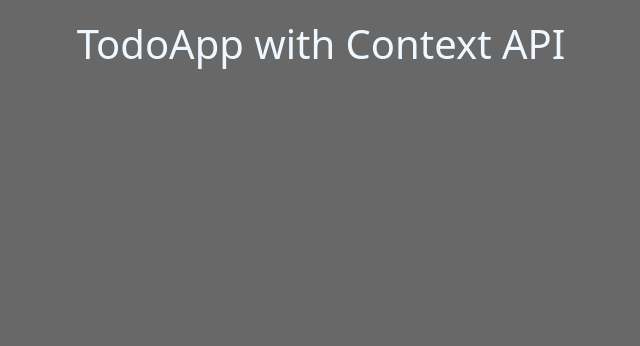
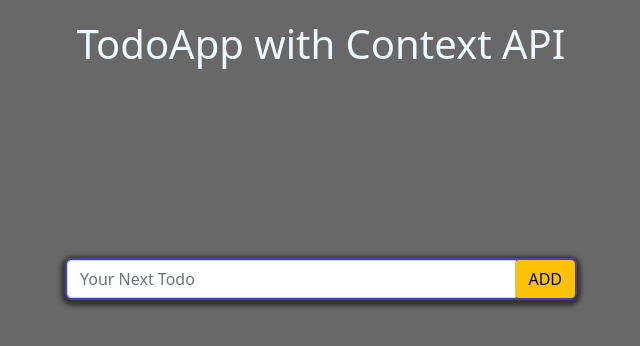
Before and after one commit to Shubham-ar/toDoApp-contextAPI-reducers, a React (Create React App) app: page / in a window 1280 px wide. Shown: the top 346 px of the page, without its empty margins (319-959 px from the left). Built offline with nearby package versions, Linux system fonts and the light colour scheme.

Commit message:
commit on master

```diff
--- a/src/App.js
+++ b/src/App.js
@@ -1,19 +1,23 @@
 import React from 'react'
-import {useReducer} from 'react'
+import { useReducer } from 'react'
 // we are not using useContext this time
-import {Container} from 'reactstrap'
+import { Container } from 'reactstrap'
 import 'bootstrap/dist/css/bootstrap.min.css'
 import './App.css'
 
-import {TodoContext} from './context/TodoContext'
+import { TodoContext } from './context/TodoContext'
 import todoReducer from './context/reducer'
+import TodoForm from './components/TodoForm'
+//uuid is used to install UUID which is a tool used to generate unique ids
 
-const App=()=>{
-  const [todos,dispatch]=useReducer(todoReducer,[]);
-  return(
-    <TodoContext.Provider value={{todos,dispatch}}>
+
+const App = () => {
+  const [todos, dispatch] = useReducer(todoReducer, []);
+  return (
+    <TodoContext.Provider value={{ todos, dispatch }}>
       <Container fluid>
         <h1>TodoApp with Context API</h1>
+        <TodoForm />
       </Container>
 
     </TodoContext.Provider>
--- /dev/null
+++ b/src/components/TodoForm.js
@@ -0,0 +1,61 @@
+import React, { useState, useContext } from 'react'
+import {
+    FormGroup,
+    Input,
+    Button,
+    Form,
+    InputGroup,
+    InputGroupAddon
+} from "reactstrap"
+
+import { v4 } from "uuid"
+import { TodoContext } from "../context/TodoContext"
+import { ADD_TODO, REMOVE_TODO } from "../context/action.types"
+
+const TodoForm = () => {
+
+    const [todoString, setTodoString] = useState("");
+    const { dispatch } = useContext(TodoContext);
+
+    const handleSubmit = e => {
+        e.preventDefault();
+        if (todoString === "") {
+            return alert("Please enter Todo ")
+        }
+
+        const todo = {
+            todoString,
+            id: v4()
+        }
+        dispatch({
+            type: ADD_TODO,
+            payload: todo
+        })
+        setTodoString("")
+    }
+
+    return (
+        <Form onSubmit={handleSubmit}>
+            <FormGroup>
+                <InputGroup>
+                    <Input
+                        type="text"
+                        name="todo"
+                        id="todo"
+                        placeholder="Your Next Todo"
+                        value={todoString}
+                        onChange={e => setTodoString(e.target.value)}
+                    />
+                    <InputGroupAddon addonType="prepend">
+                        <Button
+                            color="warning"
+
+                        >ADD</Button>
+                    </InputGroupAddon>
+                </InputGroup>
+            </FormGroup>
+        </Form>
+    )
+}
+
+export default TodoForm;
```
